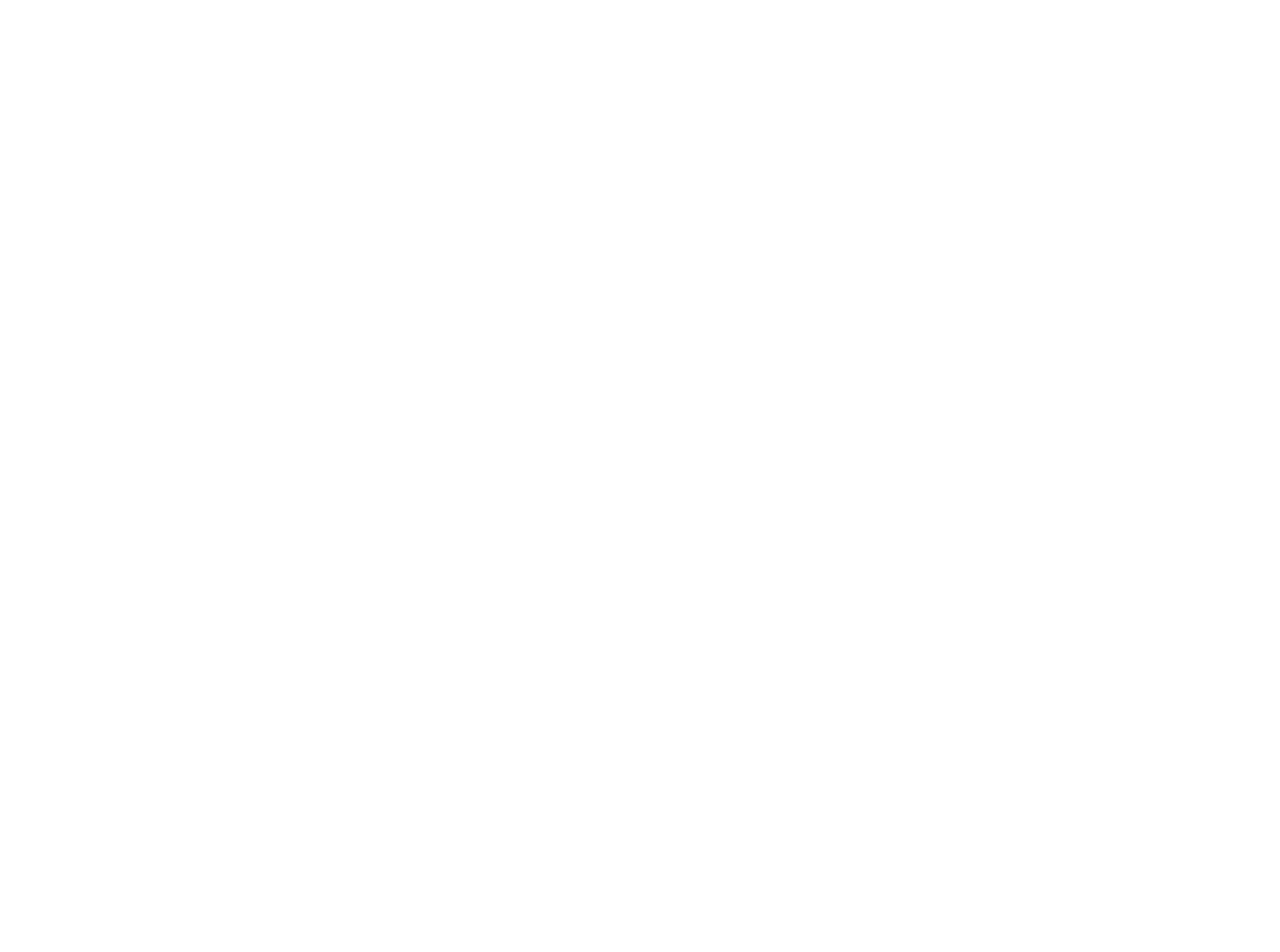
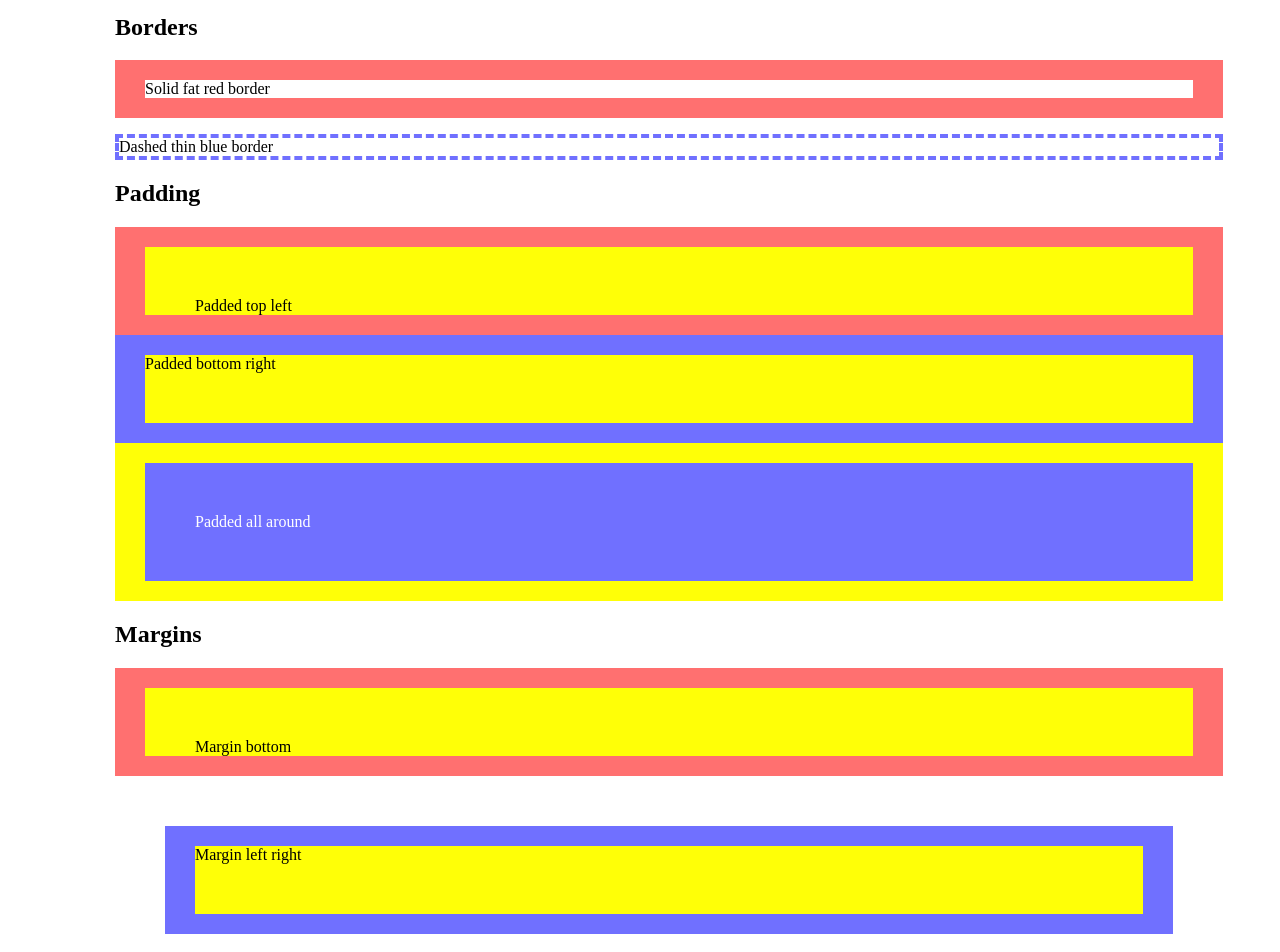
Before and after one commit to ruvy03/kambaz-next-js, a Next.js app: page /Labs/Lab2 in a window 1280 px wide. Shown: the part 760-1712 px from the top of the page. Before the commit the page ends 800 px from the top, so only its background shows below. Built offline with nearby package versions, Linux system fonts and the light colour scheme.

Commit message:
finished till margins

```diff
--- /dev/null
+++ b/app/Labs/Lab2/Borders.tsx
@@ -0,0 +1,25 @@
+import React from "react";
+
+const Borders = () => {
+  return (
+    <div>
+      <div id="wd-css-borders">
+        <h2>Borders</h2>
+        <p
+          className="wd-border-fat
+     wd-border-red wd-border-solid"
+        >
+          Solid fat red border
+        </p>
+        <p
+          className="wd-border-thin
+     wd-border-blue wd-border-dashed"
+        >
+          Dashed thin blue border
+        </p>
+      </div>
+    </div>
+  );
+};
+
+export default Borders;
--- /dev/null
+++ b/app/Labs/Lab2/Margins.tsx
@@ -0,0 +1,29 @@
+import React from "react";
+
+const Margins = () => {
+  return (
+    <div id="wd-css-margins">
+      <h2>Margins</h2>
+      <div
+        className="wd-margin-bottom wd-padded-top-left wd-border-fat
+               wd-border-red wd-border-solid wd-bg-color-yellow"
+      >
+        Margin bottom
+      </div>
+      <div
+        className="wd-margin-right-left wd-padded-bottom-right wd-border-fat
+               wd-border-blue wd-border-solid wd-bg-color-yellow"
+      >
+        Margin left right
+      </div>
+      <div
+        className="wd-margin-all-around wd-padding-fat wd-border-fat
+               wd-border-yellow wd-border-solid wd-bg-color-blue wd-fg-color-white"
+      >
+        Margin all around
+      </div>
+    </div>
+  );
+};
+
+export default Margins;
--- /dev/null
+++ b/app/Labs/Lab2/Padding.tsx
@@ -0,0 +1,29 @@
+import React from "react";
+
+const Padding = () => {
+  return (
+    <div id="wd-css-paddings">
+      <h2>Padding</h2>
+      <div
+        className="wd-padded-top-left wd-border-fat
+       wd-border-red wd-border-solid wd-bg-color-yellow"
+      >
+        Padded top left{" "}
+      </div>
+      <div
+        className="wd-padded-bottom-right wd-border-fat
+       wd-border-blue wd-border-solid wd-bg-color-yellow"
+      >
+        Padded bottom right{" "}
+      </div>
+      <div
+        className="wd-padding-fat wd-border-fat
+       wd-border-yellow wd-border-solid wd-bg-color-blue wd-fg-color-white"
+      >
+        Padded all around{" "}
+      </div>
+    </div>
+  );
+};
+
+export default Padding;
--- a/app/Labs/Lab2/index.css
+++ b/app/Labs/Lab2/index.css
@@ -52,3 +52,50 @@
 .wd-bg-color-gray {
   background-color: lightgray;
 }
+
+.wd-border-fat {
+  border-width: 20px 30px 20px 30px;
+}
+.wd-border-thin {
+  border-width: 4px;
+}
+.wd-border-solid {
+  border-style: solid;
+}
+.wd-border-dashed {
+  border-style: dashed;
+}
+.wd-border-yellow {
+  border-color: #ffff07;
+}
+.wd-border-red {
+  border-color: #ff7070;
+}
+.wd-border-blue {
+  border-color: #7070ff;
+}
+
+.wd-padded-top-left {
+  padding-top: 50px;
+  padding-left: 50px;
+}
+.wd-padded-bottom-right {
+  padding-bottom: 50px;
+  padding-right: 50px;
+}
+.wd-padding-fat {
+  padding: 50px;
+}
+
+.wd-margin-bottom {
+  margin-bottom: 50px;
+}
+
+.wd-margin-right-left {
+  margin-left: 50px;
+  margin-right: 50px;
+}
+
+.wd-margin-all-around {
+  margin: 30px;
+}
--- a/app/Labs/Lab2/page.tsx
+++ b/app/Labs/Lab2/page.tsx
@@ -1,6 +1,9 @@
 import BackgroundColors from "./BackgroundColors";
+import Borders from "./Borders";
 import ForegroundColors from "./ForegroundColors";
 import "./index.css";
+import Margins from "./Margins";
+import Padding from "./Padding";
 export default function Lab2() {
   return (
     <div id="wd-lab2">
@@ -59,6 +62,9 @@
       </div>
       <ForegroundColors />
       <BackgroundColors />
+      <Borders />
+      <Padding />
+      <Margins />
     </div>
   );
 }
```
